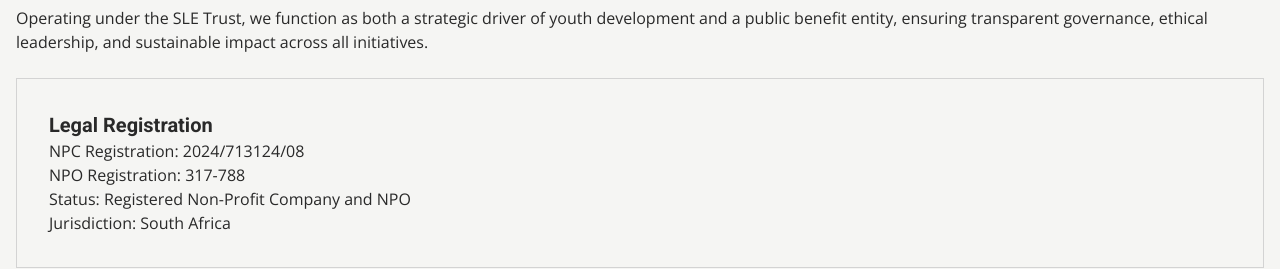
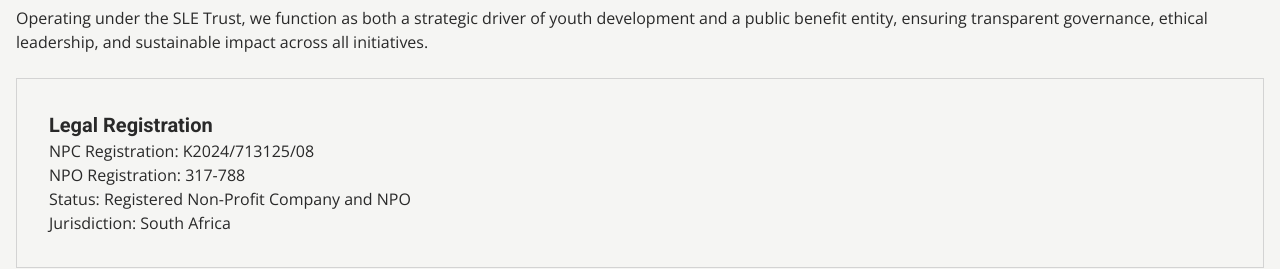
Before and after one commit to Tshabalala-Thabo/society-of-legal-excellence, a Next.js app: page /about in a window 1280 px wide. Shown: the part 1140-1409 px from the top of the page. Built offline with nearby package versions, Linux system fonts and the light colour scheme.

Commit message:
fix: Correct NPC registration number in about page.

```diff
--- a/app/about/page.tsx
+++ b/app/about/page.tsx
@@ -144,7 +144,7 @@ export default function About() {
           <div className="border border-[#D3D3D3] p-8">
             <h4 className="text-sm sm:text-base md:text-xl font-bold">Legal Registration
             </h4>
-            <p><span>NPC Registration:</span> 2024/713124/08</p>
+            <p><span>NPC Registration:</span> K2024/713125/08</p>
             <p><span>NPO Registration:</span> 317-788</p>
             <p><span>Status:</span> Registered Non-Profit Company and NPO</p>
             <p><span>Jurisdiction:</span> South Africa</p>
```
